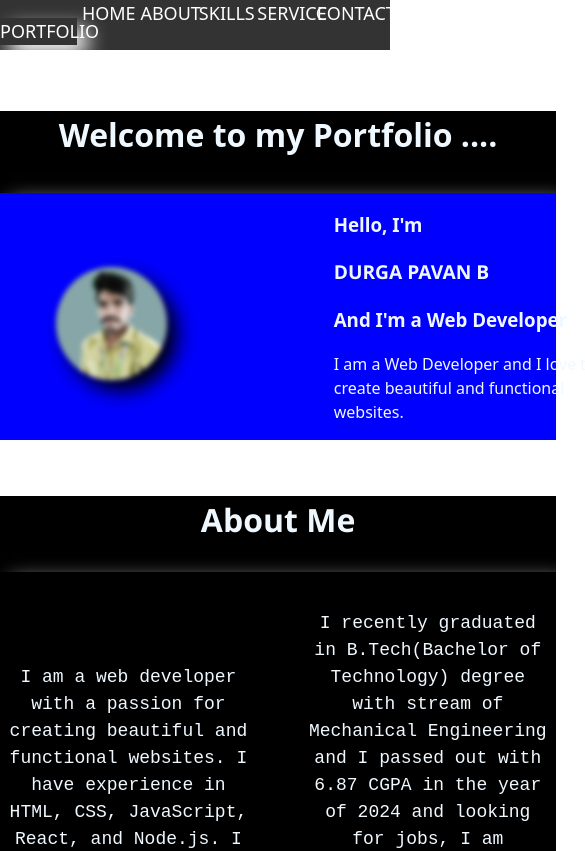
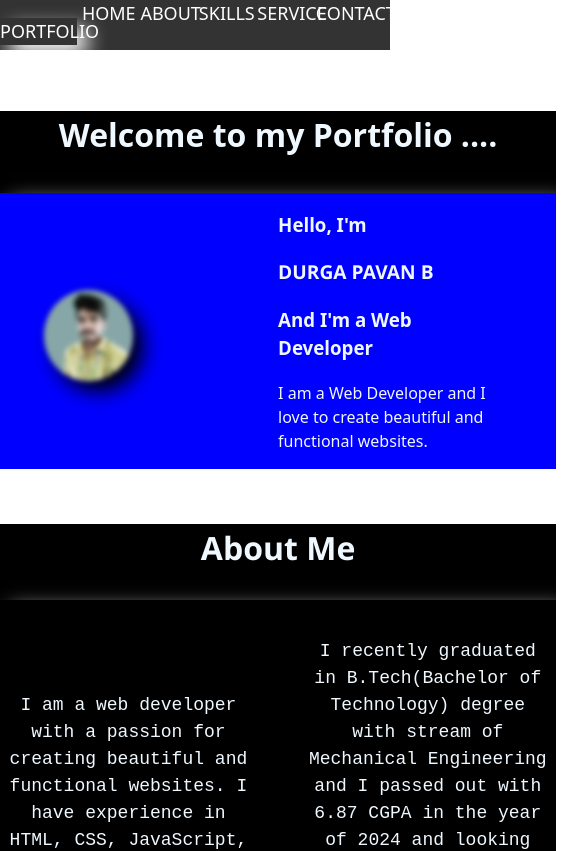
Before and after one commit to PavanMech321/portfolio-2, a React (Vite) app: page / in a window 390 px wide. Shown: the top 851 px of the page, 585 px wide, since content can reach past the window. Built offline with nearby package versions, Linux system fonts and the light colour scheme.

Commit message:
Update App.css

```diff
--- a/src/App.css
+++ b/src/App.css
@@ -87,7 +87,7 @@
   height: fit-content;
   margin-top: 6%;
   display: grid;
-  grid-template-columns: 50% 50%;
+  grid-template-columns: 40% 40%;
   column-gap: 10%;
   background-color: blue;
   color: aliceblue;
```
